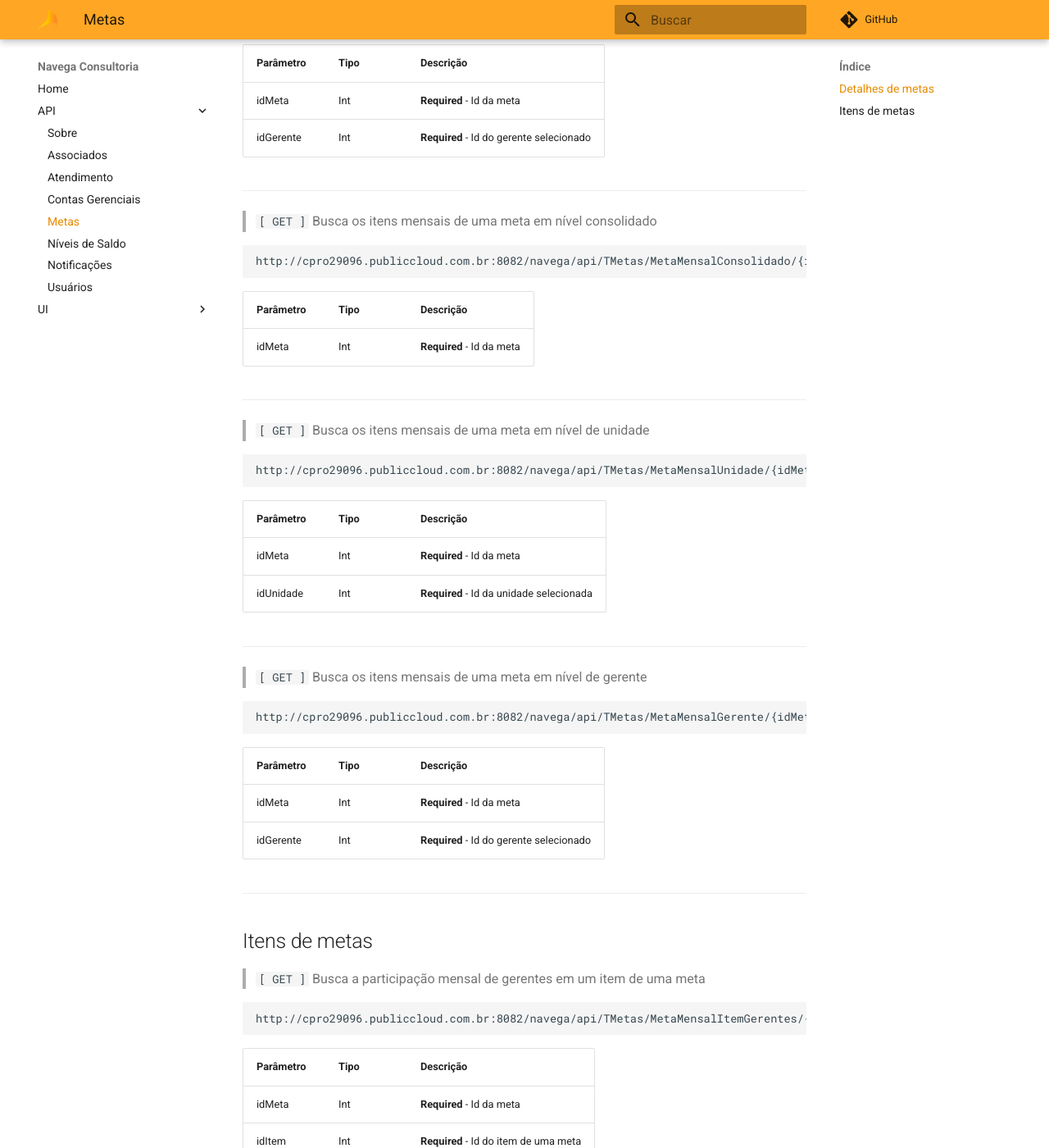
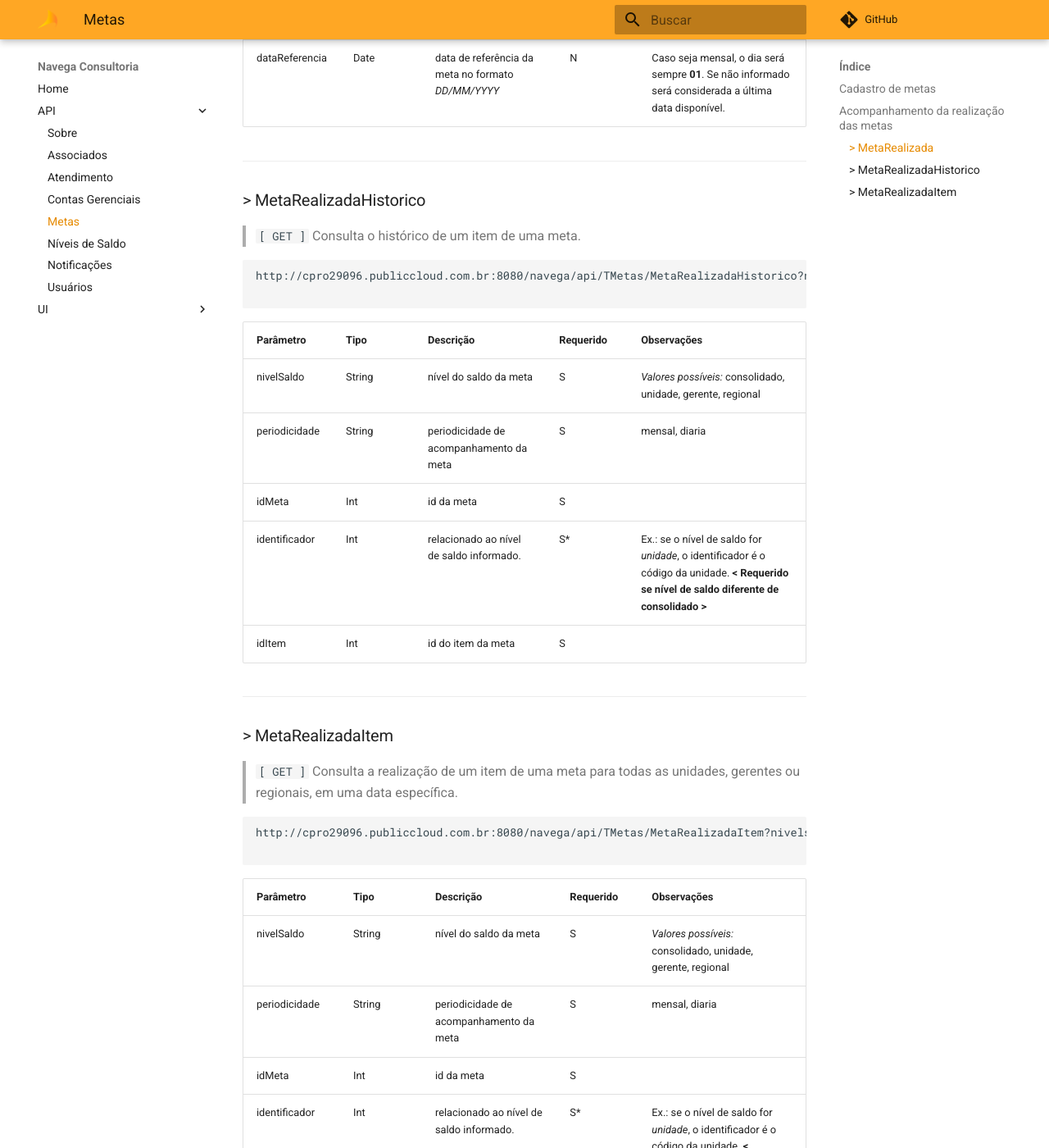
Before and after one commit to NavegaSistemas/Documentacao, an MkDocs documentation site: the page built from docs/API/metas.md, in a window 1280 px wide and 1400 px high, scrolled down 1101 px. Shown: the whole window at 82% size. Built offline with MkDocs 1.6.1 and Material for MkDocs 9.7.7, drawn with Linux system fonts in a browser that asks for light colours; some of the changed text lies outside the part shown.

Commit message:
Inclusão de novos endpoints

````diff
--- a/docs/API/metas.md
+++ b/docs/API/metas.md
@@ -1,3 +1,4 @@
+## Cadastro de metas
 > `[ GET ]` Busca metas
 
 ```
@@ -10,158 +11,60 @@ http://cpro29096.publiccloud.com.br:8082/navega/api/TMetas/MetasSituacao/{idSitu
 
 ---
 
-## Detalhes de metas
-
-> `[ GET ]` Busca os itens diários de uma meta em nível consolidado
-
-```
-http://cpro29096.publiccloud.com.br:8082/navega/api/TMetas/MetaDiariaConsolidado/{idMeta}
-```
-
-|Parâmetro|Tipo|Descrição
-|----|------|--------|
-|idMeta|Int|**Required** - Id da meta|
+## Acompanhamento da realização das metas
 
 ---
 
-> `[ GET ]` Busca os itens diários de uma meta em nível de unidade
+### > MetaRealizada
+
+> `[ GET ]` Consulta todos os itens de uma determinada meta em uma determinada data.
 
 ```
-http://cpro29096.publiccloud.com.br:8082/navega/api/TMetas/MetaDiariaUnidade/{idMeta}/{idUnidade}
+http://cpro29096.publiccloud.com.br:8080/navega/api/TMetas/MetaRealizada?nivelsaldo={nivelsaldo}&periodicidade={periodicidade}&idMeta={idMeta}&identificador={identificador}&dataReferencia={dd/mm/yyy}
+
 ```
-
-|Parâmetro|Tipo|Descrição
-|----|------|--------|
-|idMeta|Int|**Required** - Id da meta|
-|idUnidade|Int|**Required** - Id da unidade selecionada|
+|Parâmetro|Tipo|Descrição|Requerido|Observações
+|----|------|--------|--------|--------|
+|nivelSaldo|String| nível do saldo da meta| S | Valores possíveis: *consolidado, unidade, gerente, regional*|
+|periodicidade|String|periodicidade de acompanhamento da meta| S | Valores possíveis: *mensal, diaria*|
+|idMeta|Int|id da meta| S | |
+|identificador|Int| relacionado ao nível de saldo informado.| S* | Ex.: se o nível de saldo for *unidade*, o identificador é o código da unidade. **< Requerido se nível de saldo diferente de consolidado >**|
+|dataReferencia|Date| data de referência da meta no formato *DD/MM/YYYY* | N | Caso seja mensal, o dia será sempre **01**. Se não informado será considerada a última data disponível.
 
 ---
 
-> `[ GET ]` Busca os itens diários de uma meta em nível de gerente
+### > MetaRealizadaHistorico
+
+> `[ GET ]` Consulta o histórico de um item de uma meta.
 
 ```
-http://cpro29096.publiccloud.com.br:8082/navega/api/TMetas/MetaDiariaGerente/{idMeta}/{idGerente}
+http://cpro29096.publiccloud.com.br:8080/navega/api/TMetas/MetaRealizadaHistorico?nivelsaldo={nivelsaldo}&periodicidade={periodicidade}&idMeta={idMeta}&identificador={identificador}&idItem={idItem}
+
 ```
+|Parâmetro|Tipo|Descrição|Requerido|Observações
+|----|------|--------|--------|--------|
+|nivelSaldo|String| nível do saldo da meta| S | *Valores possíveis:* consolidado, unidade, gerente, regional|
+|periodicidade|String|periodicidade de acompanhamento da meta| S | mensal, diaria|
+|idMeta|Int|id da meta| S | |
+|identificador|Int| relacionado ao nível de saldo informado.| S* | Ex.: se o nível de saldo for *unidade*, o identificador é o código da unidade. **< Requerido se nível de saldo diferente de consolidado >**|
+|idItem|Int| id do item da meta | S |
 
-|Parâmetro|Tipo|Descrição
-|----|------|--------|
-|idMeta|Int|**Required** - Id da meta|
-|idGerente|Int|**Required** - Id do gerente selecionado|
 
 ---
 
-> `[ GET ]` Busca os itens mensais de uma meta em nível consolidado
+### > MetaRealizadaItem
+
+> `[ GET ]`  Consulta a realização de um item de uma meta para todas as unidades, gerentes ou regionais, em uma data específica.
 
 ```
-http://cpro29096.publiccloud.com.br:8082/navega/api/TMetas/MetaMensalConsolidado/{idMeta}
-```
-
-|Parâmetro|Tipo|Descrição
-|----|------|--------|
-|idMeta|Int|**Required** - Id da meta|
-
----
-
-> `[ GET ]`  Busca os itens mensais de uma meta em nível de unidade
+http://cpro29096.publiccloud.com.br:8080/navega/api/TMetas/MetaRealizadaItem?nivelsaldo={nivelsaldo}&periodicidade={periodicidade}&idMeta={idMeta}&identificador={identificador}&idItem={idItem}&dataReferencia={dd/mm/yyy}
 
 ```
-http://cpro29096.publiccloud.com.br:8082/navega/api/TMetas/MetaMensalUnidade/{idMeta}/{idUnidade}
-```
-
-|Parâmetro|Tipo|Descrição
-|----|------|--------|
-|idMeta|Int|**Required** - Id da meta|
-|idUnidade|Int|**Required** - Id da unidade selecionada|
-
----
-
-> `[ GET ]` Busca os itens mensais de uma meta em nível de gerente
-
-```
-http://cpro29096.publiccloud.com.br:8082/navega/api/TMetas/MetaMensalGerente/{idMeta}/{idGerente}
-```
-
-|Parâmetro|Tipo|Descrição
-|----|------|--------|
-|idMeta|Int|**Required** - Id da meta|
-|idGerente|Int|**Required** - Id do gerente selecionado|
-
----
-
-## Itens de metas
-
-> `[ GET ]` Busca a participação mensal de gerentes em um item de uma meta
-
-```
-http://cpro29096.publiccloud.com.br:8082/navega/api/TMetas/MetaMensalItemGerentes/{idMeta}/{idItem}
-```
-
-|Parâmetro|Tipo|Descrição
-|----|------|--------|
-|idMeta|Int|**Required** - Id da meta|
-|idItem|Int|**Required** - Id do item de uma meta|
-
----
-
-> `[ GET ]` Busca a participação mensal de unidades em um item de uma meta
-
-```
-http://cpro29096.publiccloud.com.br:8082/navega/api/TMetas/MetaMensalItemUnidades/{idMeta}/{idItem}
-```
-
-|Parâmetro|Tipo|Descrição
-|----|------|--------|
-|idMeta|Int|**Required** - Id da meta|
-|idItem|Int|**Required** - Id do item de uma meta|
-
----
-
-> `[ GET ]` Busca a participação mensal de regionais em um item de uma meta
-
-```
-http://cpro29096.publiccloud.com.br:8082/navega/api/TMetas/MetaMensalItemRegionais/{idMeta}/{idItem}
-```
-
-|Parâmetro|Tipo|Descrição
-|----|------|--------|
-|idMeta|Int|**Required** - Id da meta|
-|idItem|Int|**Required** - Id do item de uma meta|
-
----
-
-> `[ GET ]` Busca a participação diário de gerentes em um item de uma meta
-
-```
-http://cpro29096.publiccloud.com.br:8082/navega/api/TMetas/MetaDiariaItemGerentes/{idMeta}/{idItem}
-```
-
-|Parâmetro|Tipo|Descrição
-|----|------|--------|
-|idMeta|Int|**Required** - Id da meta|
-|idItem|Int|**Required** - Id do item de uma meta|
-
----
-
-> `[ GET ]` Busca a participação diário de unidades em um item de uma meta
-
-```
-http://cpro29096.publiccloud.com.br:8082/navega/api/TMetas/MetaDiariaItemUnidades/{idMeta}/{idItem}
-```
-
-|Parâmetro|Tipo|Descrição
-|----|------|--------|
-|idMeta|Int|**Required** - Id da meta|
-|idItem|Int|**Required** - Id do item de uma meta|
-
----
-
-> `[ GET ]` Busca a participação diário de regionais em um item de uma meta
-
-```
-http://cpro29096.publiccloud.com.br:8082/navega/api/TMetas/MetaDiariaItemRegional/{idMeta}/{idItem}
-```
-
-|Parâmetro|Tipo|Descrição
-|----|------|--------|
-|idMeta|Int|**Required** - Id da meta|
-|idItem|Int|**Required** - Id do item de uma meta|
+|Parâmetro|Tipo|Descrição|Requerido|Observações
+|----|------|--------|--------|--------|
+|nivelSaldo|String| nível do saldo da meta| S | *Valores possíveis:* consolidado, unidade, gerente, regional|
+|periodicidade|String|periodicidade de acompanhamento da meta| S | mensal, diaria|
+|idMeta|Int|id da meta| S | |
+|identificador|Int| relacionado ao nível de saldo informado.| S* | Ex.: se o nível de saldo for *unidade*, o identificador é o código da unidade. **< Requerido se nível de saldo diferente de consolidado >**|
+|idItem|Int| id do item da meta | S |
+|dataReferencia|Date| data de referência da meta no formato *DD/MM/YYYY* | N | Caso seja mensal, o dia será sempre **01**. Se não informado será considerada a última data disponível.
````
